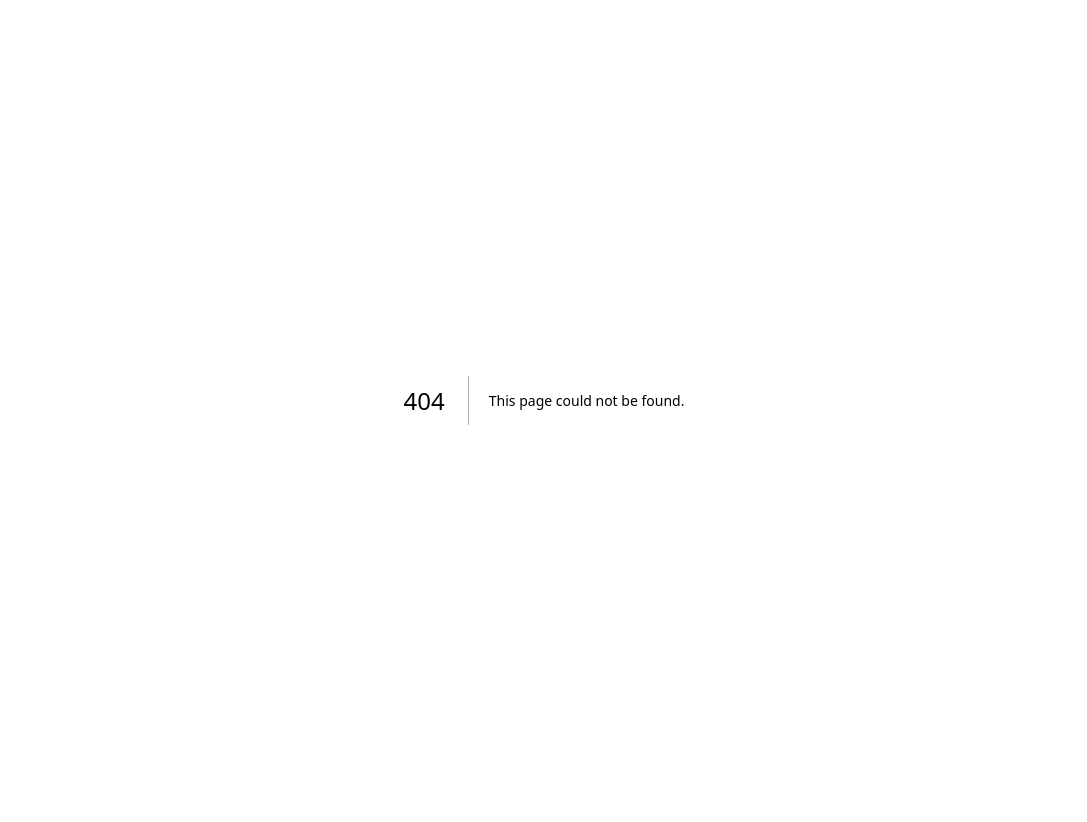
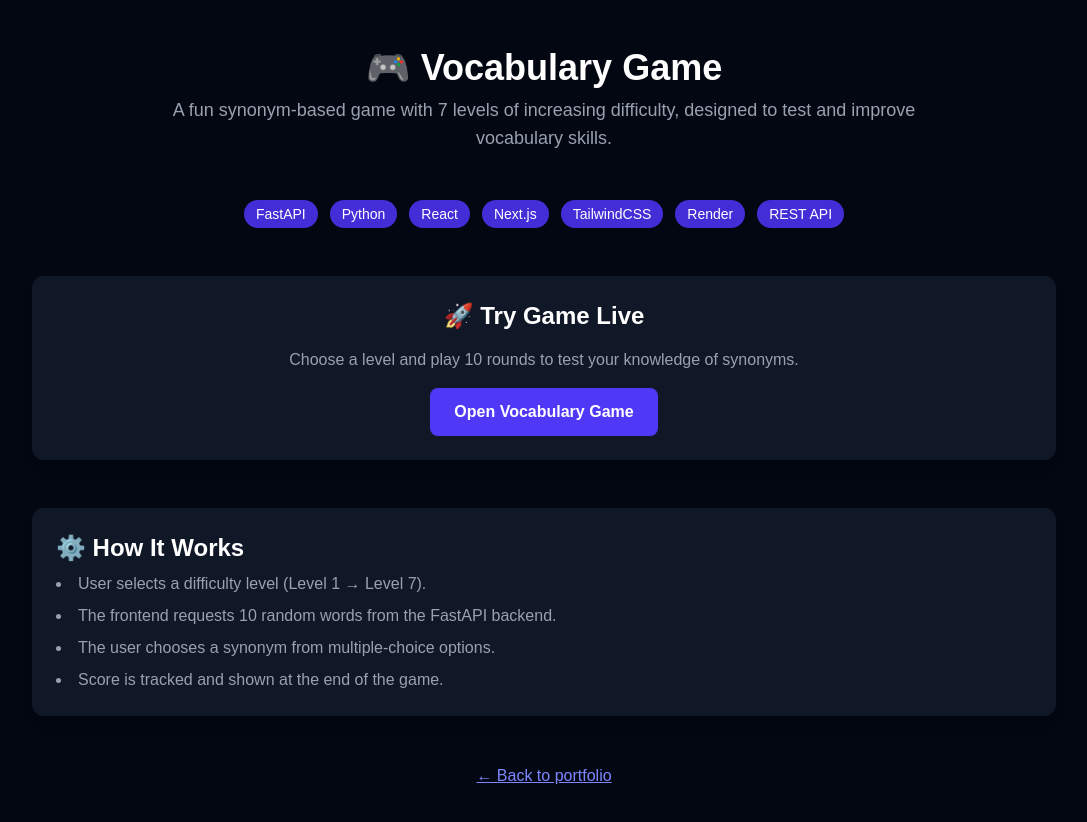
Before and after one commit to olugboyegaonimole/portfolio-site, a Next.js app: page /projects/game in a window 1280 px wide. Before the commit this address had no page. Shown: the top 822 px of the page, without its empty margins (96-1183 px from the left). Before the commit the page ends 800 px from the top, so only its background shows below. Built offline with nearby package versions, Linux system fonts and the light colour scheme.

Commit message:
added game to portfolio

```diff
--- a/src/app/page.tsx
+++ b/src/app/page.tsx
@@ -85,6 +85,22 @@ export default function Home() {
         </Link>
 
 
+        <Link href="/projects/game" prefetch={false} className="block">
+          <article className="bg-gray-900 rounded-lg p-6 shadow-lg hover:bg-indigo-900 transition-colors cursor-pointer">
+            <h3 className="text-2xl font-semibold mb-2">🎮 Vocabulary Game</h3>
+            <p className="text-gray-300 mb-4">
+              A synonym-based vocabulary game with 7 levels of increasing difficulty, powered by a FastAPI backend and React frontend.
+            </p>
+            <ul className="list-disc list-inside text-gray-400">
+              <li>FastAPI backend deployed on Render</li>
+              <li>React + Next.js frontend with Tailwind CSS</li>
+              <li>7 difficulty levels, 50 words per level</li>
+            </ul>
+            <p className="text-indigo-400 underline mt-4">View Project →</p>
+          </article>
+        </Link>
+
+
 
 {/*
         <article className="bg-gray-900 rounded-lg p-6 shadow-lg">
--- /dev/null
+++ b/src/app/projects/game/page.tsx
@@ -0,0 +1,73 @@
+import Link from 'next/link'
+
+export default function GamePage() {
+  return (
+    <main className="min-h-screen bg-gray-950 text-white px-6 py-12">
+      <div className="max-w-5xl mx-auto space-y-12">
+
+        {/* Header */}
+        <header className="text-center">
+          <h1 className="text-4xl font-extrabold mb-2">🎮 Vocabulary Game</h1>
+          <p className="text-gray-400 max-w-3xl mx-auto text-lg">
+            A fun synonym-based game with 7 levels of increasing difficulty,
+            designed to test and improve vocabulary skills.
+          </p>
+        </header>
+
+        {/* Tech Stack */}
+        <section className="flex flex-wrap justify-center gap-3">
+          {[
+            'FastAPI',
+            'Python',
+            'React',
+            'Next.js',
+            'TailwindCSS',
+            'Render',
+            'REST API'
+          ].map((tech) => (
+            <span
+              key={tech}
+              className="bg-indigo-700 text-sm px-3 py-1 rounded-full font-medium"
+            >
+              {tech}
+            </span>
+          ))}
+        </section>
+
+        {/* Live Demo */}
+        <section className="bg-gray-900 p-6 rounded-xl shadow-lg text-center">
+          <h2 className="text-2xl font-semibold mb-4">🚀 Try Game Live</h2>
+          <p className="text-gray-400 mb-4">
+            Choose a level and play 10 rounds to test your knowledge of synonyms.
+          </p>
+          <a
+            href="https://olugame-frontend.onrender.com/"  // 🔗 Replace with your deployed game URL
+            target="_blank"
+            rel="noopener noreferrer"
+            className="inline-block bg-indigo-600 hover:bg-indigo-500 text-white px-6 py-3 rounded-lg font-semibold transition"
+          >
+            Open Vocabulary Game
+          </a>
+        </section>
+
+        {/* How It Works */}
+        <section className="bg-gray-900 p-6 rounded-xl shadow-lg">
+          <h2 className="text-2xl font-semibold mb-2">⚙️ How It Works</h2>
+          <ul className="list-disc list-inside text-gray-400 space-y-2">
+            <li>User selects a difficulty level (Level 1 → Level 7).</li>
+            <li>The frontend requests 10 random words from the FastAPI backend.</li>
+            <li>The user chooses a synonym from multiple-choice options.</li>
+            <li>Score is tracked and shown at the end of the game.</li>
+          </ul>
+        </section>
+
+        {/* Back link */}
+        <div className="text-center mt-12">
+          <Link href="/" className="text-indigo-400 underline hover:text-indigo-300">
+            ← Back to portfolio
+          </Link>
+        </div>
+      </div>
+    </main>
+  )
+}
```
